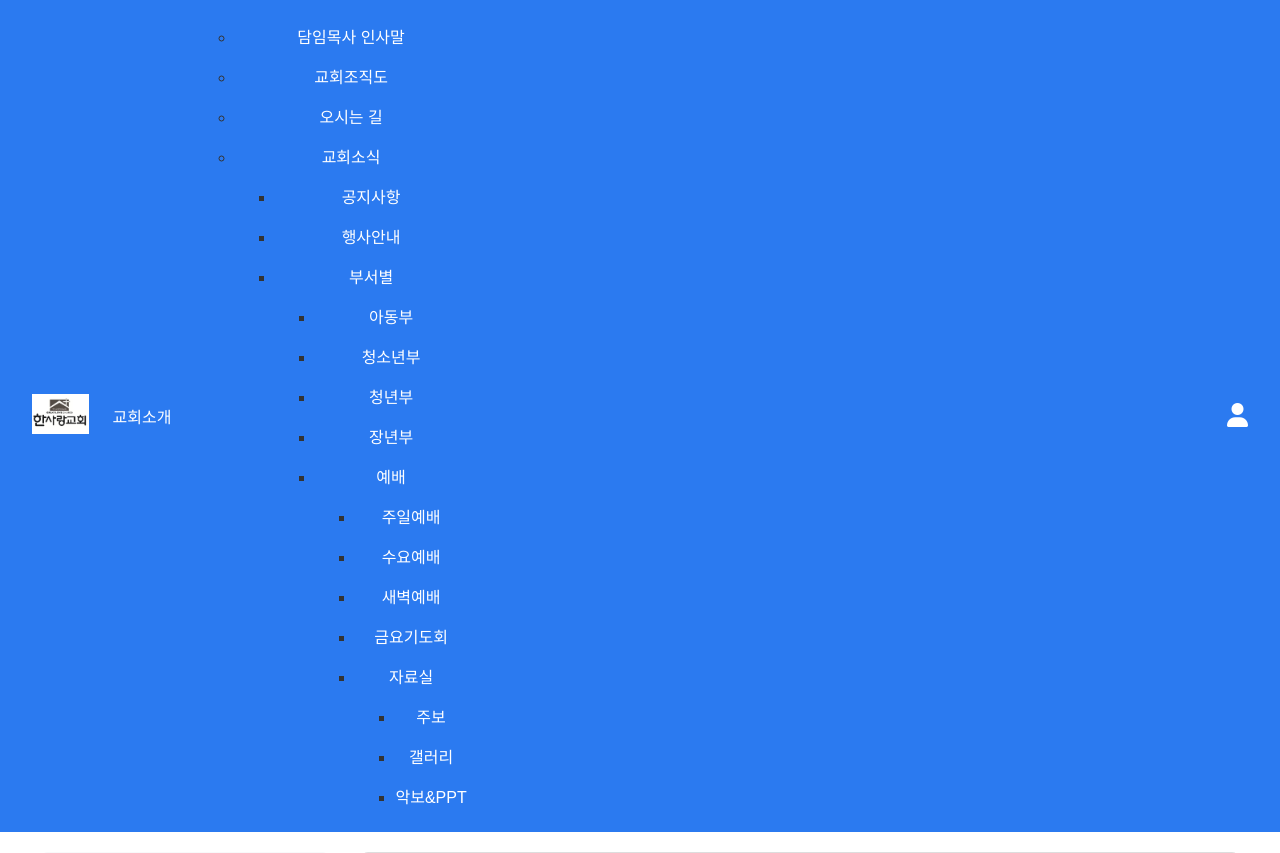
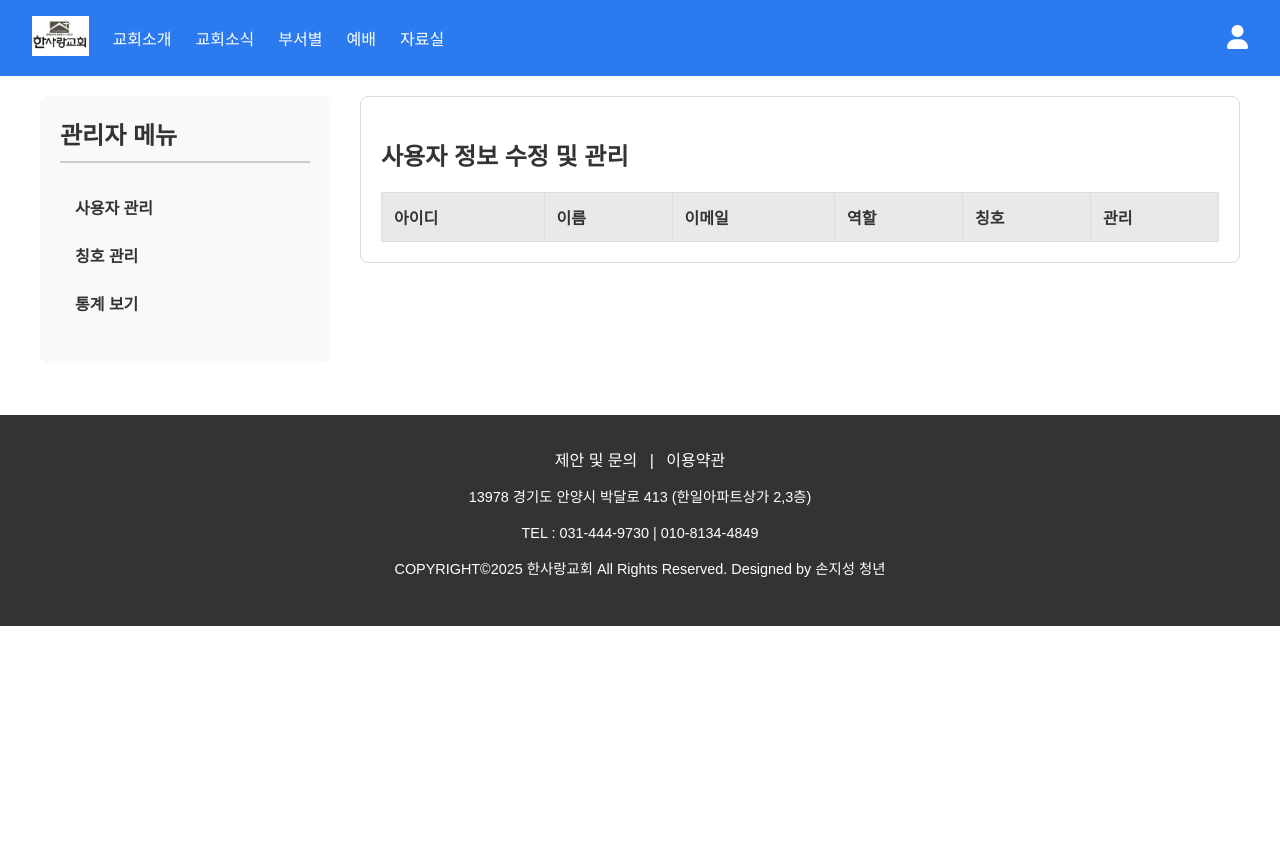
Before and after one commit to LossNBI/hanlovesite, a Python web app: template main/templates/main/admin.html in a window 1280 px wide. Shown: the top 853 px of the page. After the commit the page ends 626 px from the top, so only its background shows below. Run offline with Jinja, Linux system fonts and the light colour scheme; the template is opened without the code that fills it, so the values that code supplies are empty.

Commit message:
메뉴 고침2

```diff
--- a/main/templates/main/admin.html
+++ b/main/templates/main/admin.html
@@ -29,32 +29,47 @@
 
       <nav class="nav-links-container">
         <ul class="nav-links">
-          <li><a href="#">교회소개</a></li>
+          <li class="has-submenu">
+            <a href="#">교회소개</a>
             <ul class="sub-menu">
               <li><a href="#">담임목사 인사말</a></li>
               <li><a href="#">교회조직도</a></li>
               <li><a href="#">오시는 길</a></li>
-          <li><a href="#">교회소식</a></li>
+            </ul>
+          </li>
+          <li class="has-submenu">
+            <a href="#">교회소식</a>
             <ul class="sub-menu">
               <li><a href="#">공지사항</a></li>
               <li><a href="#">행사안내</a></li>
-          <li><a href="#">부서별</a></li>
+            </ul>
+          </li>
+          <li class="has-submenu">
+            <a href="#">부서별</a>
             <ul class="sub-menu">
               <li><a href="#">아동부</a></li>
               <li><a href="#">청소년부</a></li>
               <li><a href="#">청년부</a></li>
               <li><a href="#">장년부</a></li>
-          <li><a href="#">예배</a></li>
+            </ul>
+          </li>
+          <li class="has-submenu">
+            <a href="#">예배</a>
             <ul class="sub-menu">
               <li><a href="#">주일예배</a></li>
               <li><a href="#">수요예배</a></li>
               <li><a href="#">새벽예배</a></li>
               <li><a href="#">금요기도회</a></li>
-          <li><a href="#">자료실</a></li>
+            </ul>
+          </li>
+          <li class="has-submenu">
+            <a href="#">자료실</a>
             <ul class="sub-menu">
               <li><a href="#">주보</a></li>
               <li><a href="#">갤러리</a></li>
               <li><a href="#">악보&PPT</a></li>
+            </ul>
+          </li>
         </ul>
       </nav>
 
--- a/public/css/style.css
+++ b/public/css/style.css
@@ -159,6 +159,41 @@ body {
 
 /* --- 컴퓨터 환경 (769px 이상) --- */
 @media (min-width: 769px) {
+  /* 상위 메뉴 항목에 position: relative를 추가하여 하위 메뉴의 위치 기준이 되게 함 */
+  .nav-links > li {
+    position: relative;
+  }
+
+  /* 하위 메뉴를 기본적으로 숨김 */
+  .nav-links .sub-menu {
+    display: none;
+    position: absolute;
+    top: 100%;
+    left: 0;
+    /* 드롭다운 메뉴 스타일링 */
+    background-color: rgba(43, 122, 240, 0.95);
+    min-width: 150px;
+    box-shadow: 0px 8px 16px 0px rgba(0, 0, 0, 0.2);
+    z-index: 1;
+    padding: 0;
+    list-style: none;
+  }
+
+  /* 하위 메뉴 항목 스타일 */
+  .nav-links .sub-menu li {
+    text-align: left;
+  }
+
+  .nav-links .sub-menu li a {
+    padding: 12px 16px;
+    display: block;
+  }
+
+  /* 상위 메뉴에 마우스를 올렸을 때 하위 메뉴를 보이게 함 */
+  .nav-links > li:hover > .sub-menu {
+    display: block;
+  }
+
   /* 상단바 정렬 */
   .navbar {
     justify-content: space-between; /* 로고는 왼쪽, 메뉴는 오른쪽으로 정렬 */
@@ -204,6 +239,24 @@ body {
   }
 }
 
+/* --- 모바일 환경 (768px 이하) --- */
+@media (max-width: 768px) {
+  /* ... 기존 코드 유지 ... */
+
+  /* 모바일에서 하위 메뉴를 기본적으로 숨김 */
+  .nav-links .sub-menu {
+    display: none;
+    /* 모바일 하위 메뉴 스타일 */
+    background-color: rgba(43, 122, 240, 0.8);
+    padding-left: 10px; /* 들여쓰기 효과 */
+  }
+
+  /* '.has-submenu'에 '.active' 클래스가 있을 때 하위 메뉴를 보이게 함 */
+  .has-submenu.active .sub-menu {
+    display: block;
+  }
+}
+
 .sr-only {
   position: absolute;
   width: 1px;
```
Also changed, not shown: main/templates/main/findpassword.html (+20 -5 lines), main/templates/main/home.html (+20 -5 lines), main/templates/main/login.html (+20 -5 lines), main/templates/main/mypage.html (+20 -5 lines), main/templates/main/register.html (+20 -5 lines), public/js/header.js (+34 -8 lines). Lines whose indentation alone changed are shown as unchanged.
